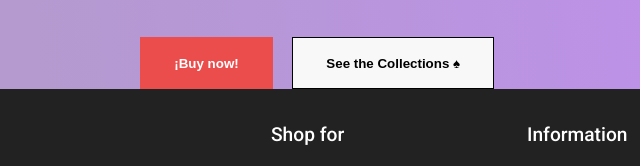
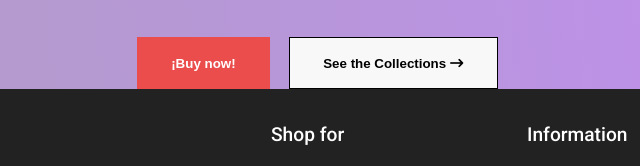
Before and after one commit to davidfmurillob/reto1, a plain HTML site: page index.html in a window 1280 px wide. Shown: the part 629-795 px from the top of the page, 0-640 px from the left. Drawn offline with Linux system fonts and the light colour scheme; a web font is replaced by a local one.

Commit message:
added icon

```diff
--- a/index.html
+++ b/index.html
@@ -93,7 +93,7 @@
                 <p>Lorem ipsum dolor, sit amet consectetur adipisicing elit. Nobis quae maiores facere reiciendis consectetur cumque recusandae praesentium.</p>
                 <div>
                     <button class="btn__section-1">¡Buy now!</button>
-                    <button class="btn__section-2">See the Collections  <span>♠</span></button>
+                    <button class="btn__section-2">See the Collections <i class="fa-solid fa-arrow-right-long"></i></button>
                 </div>
             </div>
         </section>
```
